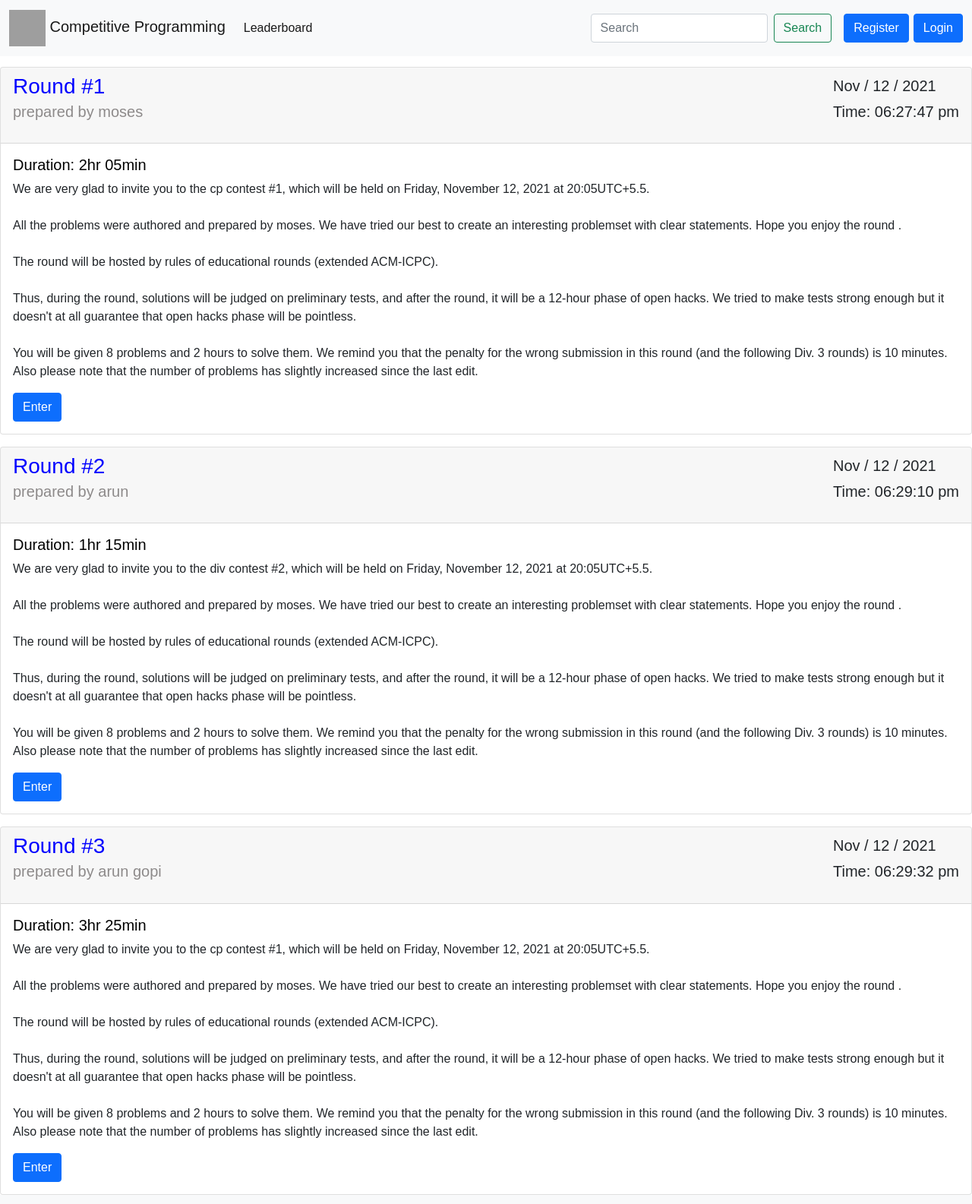
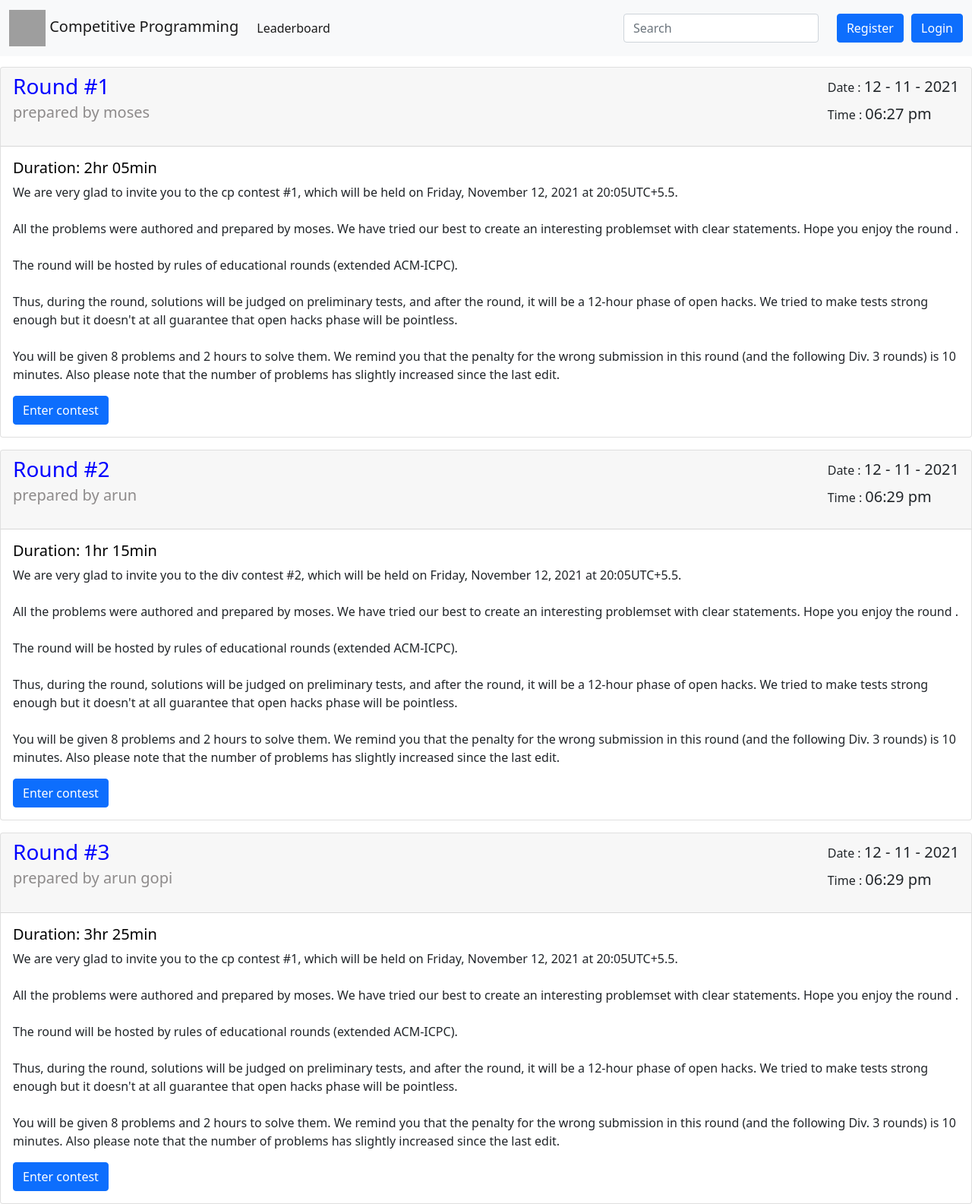
Before and after one commit to i-am-arunkumar/Competitive-programming-platform, a PHP site: page / in a window 1280 px wide. Shown: the whole page at 76% size. Run offline with PHP 8.4, Linux system fonts and the light colour scheme; data comes from the database, SQL or seed files in the repository; some libraries are stand-ins or nearby versions; grey boxes are pictures that could not be loaded.

Commit message:
update
register login console to real output
date time format change
implemented search using list.js
logout things

```diff
--- a/Authentication/register.php
+++ b/Authentication/register.php
@@ -22,7 +22,11 @@ include("../commons/db_connection.php");
 if($id2==$id){
     echo 'Username already exist! ';
 }
+else{
+    echo 'Registration successful! ';
+}
 
- echo $email.','.$id.','.$name.','.$username.','.$password.');' ;
+
+ //echo $email.','.$id.','.$name.','.$username.','.$password.');' ;
 
 ?>
--- a/Question/index.php
+++ b/Question/index.php
@@ -138,6 +138,11 @@ $question = $question_data["question"];
 
 
         <script>
+
+            if(!sessionStorage.getItem("uid")){
+                window.location.href = "/competitive-programming-platform"
+            }
+
             const lang_map = {
                 52: "c_cpp",
                 53: "c_cpp"
--- a/Signin/Login.php
+++ b/Signin/Login.php
@@ -2,7 +2,6 @@
 <html>
 <head>
 <meta name="viewport" content="width=device-width, initial-scale=1">
-<link href="signin.css"  rel="stylesheet">
 </head>
 <body>
 
@@ -43,7 +42,16 @@
                         username: $("#uname").val(),
                         password : $("#pwd").val()
                     }).then(e => {
-                        console.log(e);
+                      console.log(e);
+                      let data = JSON.parse(e)
+                       if(data.status === "success") {
+                         sessionStorage.setItem("uid" ,data.id);
+                         document.getElementById('id02').style.display='none';
+                         authHandle(true);
+                       }
+                       else{
+                         alert(data.status);
+                       }
                     })
   }
 // Get the modal
@@ -59,6 +67,7 @@ window.onclick = function(event) {
         modal1.style.display = "none";
     }
 }
+
 </script>
 
 
--- a/Signin/Register.php
+++ b/Signin/Register.php
@@ -4,7 +4,6 @@
 <head>
 
     <meta name="viewport" content="width=device-width, initial-scale=1">
-    <link href="./signin.css" rel="stylesheet">
     <style>
 
     </style>
@@ -36,10 +35,8 @@
                 <label for="psw"><b>Password</b></label>
                 <input type="password" placeholder="Enter Password" name="psw_r" id="psw_r" required>
 
-                <button class="bttt" onclick='registersubmit();'>Login</button>
-                <label>
-                    <input type="checkbox" checked="checked" name="remember"> Remember me
-                </label>
+                <button class="bttt" onclick='registersubmit();'>Register</button>
+
             </div>
 
             <div class="container" style="background-color:#f1f1f1">
@@ -60,7 +57,8 @@
                 password: $("#psw_r").val(),
 
             }).then(e => {
-                console.log(e);
+                document.getElementById('id01').style.display='none';
+                alert(e);
             })
         }
     </script>
--- a/commons/header.php
+++ b/commons/header.php
@@ -1,27 +1,13 @@
-<!--Head-->
-
-<head>
-    <meta charset="UTF-8">
-    <meta http-equiv="X-UA-Compatible" content="IE=edge">
-    <meta name="viewport" content="width=device-width, initial-scale=1.0">
-
-    <title></title>
-
-    <link href="https://cdn.jsdelivr.net/npm/bootstrap@5.1.3/dist/css/bootstrap.min.css" rel="stylesheet" integrity="sha384-1BmE4kWBq78iYhFldvKuhfTAU6auU8tT94WrHftjDbrCEXSU1oBoqyl2QvZ6jIW3" crossorigin="anonymous">
-
-    <script src="https://cdn.jsdelivr.net/npm/bootstrap@5.1.3/dist/js/bootstrap.bundle.min.js" integrity="sha384-ka7Sk0Gln4gmtz2MlQnikT1wXgYsOg+OMhuP+IlRH9sENBO0LRn5q+8nbTov4+1p" crossorigin="anonymous"></script>
-    <script src="https://code.jquery.com/jquery-3.1.1.min.js" integrity="sha256-hVVnYaiADRTO2PzUGmuLJr8BLUSjGIZsDYGmIJLv2b8=" crossorigin="anonymous"></script>
-</head>
-
 <?php
-include("Signin/Register.php");
-include("Signin/Login.php");
+$path = $_SERVER['DOCUMENT_ROOT'];
+include($path . "/competitive-programming-platform/Signin/Register.php");
+include($path . "/competitive-programming-platform/Signin/Login.php");
 ?>
 
 <!--Navbar-->
 <nav style="position:fixed;width:100%;z-index:100;top:0;" class="navbar navbar-expand-lg navbar-light bg-light">
     <div class="container-fluid">
-        <a class="navbar-brand" href="#">
+        <a class="navbar-brand" href="index.php">
             <img src="https://th.bing.com/th/id/R.9c5c3d2ed1ebd22dbcf567bc5d2d4fc8?rik=vC8lSSfdD1U5zg&riu=http%3a%2f%2fwww.newdesignfile.com%2fpostpic%2f2014%2f09%2fcomputer-programming-code-icon_334973.png&ehk=opjpxA8O%2bpC5h%2bX8BO4YhrH6OlFCGHNEpuf8I9v9tqg%3d&risl=&pid=ImgRaw&r=0" alt="" width="48" height="48" class="d-inline-block align-text-center">
             Competitive Programming
         </a>
@@ -35,13 +21,17 @@ include("Signin/Login.php");
                     <a class="nav-link active" aria-current="page" href="#">Leaderboard</a>
                 </li>
             </ul>
-            <form class="d-flex">
-                <input class="form-control me-2" type="search" placeholder="Search" aria-label="Search">
-                <button class="btn btn-outline-success" type="submit">Search</button>
+            <form class="d-flex" style="margin :0px;">
+                <input class="search form-control me-2" type="search" placeholder="Search" aria-label="Search">
             </form>
             <!-- <button type="button" class="btn btn-primary" style="margin-left : 16px;" data-bs-toggle="modal" data-bs-target="#signindialog">SIGN IN</button> -->
+            <div id="auth-cluster">
                 <button type="button" class="btn btn-primary" style="margin-left : 16px;" data-bs-toggle="modal" onclick="document.getElementById('id01').style.display='block'" style="width:auto;">Register</button>
                 <button type="button" class="btn btn-primary" style="margin-left : 6px;" data-bs-toggle="modal" onclick="document.getElementById('id02').style.display='block'" style="width:auto;">Login</button>
+            </div>
+            <button type="button" class="btn btn-danger logout" style="margin-left : 16px;" style="width:auto;" onclick='sessionStorage.clear();window.location.href="/competitive-programming-platform";authHandle(false);' id="logout">Logout</button>
+
+
         </div>
     </div>
 </nav>
@@ -81,3 +71,19 @@ include("Signin/Login.php");
         </div>
     </div>
 </div>
+
+<script>
+    function authHandle(isLoggedin) {
+        if (isLoggedin) {
+            $("#auth-cluster").hide();
+            $("#logout").show();
+
+        } else {
+            $("#auth-cluster").show();
+            $("#logout").hide();
+        }
+
+    }
+
+    authHandle(sessionStorage.getItem("uid"));
+</script>
--- a/index.php
+++ b/index.php
@@ -1,34 +1,61 @@
 <!DOCTYPE html>
 <html lang="en">
 
-<link href="Signin/signin.css" rel="stylesheet">
+<!--Head-->
 
+<head>
+    <meta charset="UTF-8">
+    <meta http-equiv="X-UA-Compatible" content="IE=edge">
+    <meta name="viewport" content="width=device-width, initial-scale=1.0">
+    <link href="Signin/signin.css" rel="stylesheet">
 
-<?php
+    <title>Home</title>
 
 
 
-include("commons/header.php");
-?>
+    <link href="https://cdn.jsdelivr.net/npm/bootstrap@5.1.3/dist/css/bootstrap.min.css" rel="stylesheet" integrity="sha384-1BmE4kWBq78iYhFldvKuhfTAU6auU8tT94WrHftjDbrCEXSU1oBoqyl2QvZ6jIW3" crossorigin="anonymous">
+
+    <script src="https://cdn.jsdelivr.net/npm/bootstrap@5.1.3/dist/js/bootstrap.bundle.min.js" integrity="sha384-ka7Sk0Gln4gmtz2MlQnikT1wXgYsOg+OMhuP+IlRH9sENBO0LRn5q+8nbTov4+1p" crossorigin="anonymous"></script>
+    <script src="https://code.jquery.com/jquery-3.1.1.min.js" integrity="sha256-hVVnYaiADRTO2PzUGmuLJr8BLUSjGIZsDYGmIJLv2b8=" crossorigin="anonymous"></script>
+    <script src="//cdnjs.cloudflare.com/ajax/libs/list.js/1.5.0/list.min.js"></script>
+</head>
 
 <style>
     .card {
         margin-top: 16px;
     }
+
+    .logout {
+        display: none;
+    }
+
+    .header-light{
+        font-weight: 400;
+        font-style: normal;
+        font-size: 16px;
+    }
+
+
 </style>
 
-<body>
+<body id="root">
+
+
+
+    <?php
+
+    include("commons/header.php");
+    ?>
 
 
 
 
-    <div style="padding-top:72px">
-
+    <div class="list" style="padding-top:72px">
 
         <?php
         include("commons/db_connection.php");
 
-        $sql = "SELECT contest_name, contest_date, contest_duration,contest_author,contest_description FROM contest_details";
+        $sql = "SELECT contest_id, contest_name, contest_date, contest_duration,contest_author,contest_description FROM contest_details";
         $result = $conn->query($sql);
 
         if ($result !== false && $result->num_rows > 0) {
@@ -38,21 +65,21 @@ include("commons/header.php");
 
                 echo  '
             <div class="card" >
-                <h3 class="card-header" style="line-height:120%">  <a href="/competitive-programming-platform/Contest" style="color:blue;text-decoration:none">' . $row["contest_name"] . '</a>
+                <h3 class="card-header" style="line-height:120%">  <a class="cname" href="javascript:entercontest(' . $row["contest_id"] . ');" style="color:blue;text-decoration:none">' . $row["contest_name"] . '</a>
 
-                <p style="float:right;font-size:20px;"> ' . date_format(date_create($row["contest_date"]), "M / d / Y") . '<br>Time: ' .
-                    date_format(date_create($row["contest_date"]), "h:i:s a") . ' </p>
+                <p style="float:right;font-size:20px;"> <span class="header-light" > Date : </span>' . date_format(date_create($row["contest_date"]), "d - m - Y") . '<br><span class="header-light"> Time : </span> ' .
+                    date_format(date_create($row["contest_date"]), "h:i a") . ' </p>
 
                 <br>
 
-                <p style="float:left;font-size:20px;color:rgba(139, 136, 136, 0.979)">prepared by ' . $row["contest_author"] . '</p>
+                <p class="cauthor" style="float:left;font-size:20px;color:rgba(139, 136, 136, 0.979)">prepared by ' . $row["contest_author"] . '</p>
 
 
                 </h3>
                 <div class="card-body">
                     <h5 class="card-title" style="color:rgb(0, 0, 0);"> Duration: ' . date_format(date_create($row["contest_duration"]), "g") . 'hr ' . date_format(date_create($row["contest_duration"]), "i") . 'min </h5>
                     <p class="card-text">' . $row["contest_description"] . '</p>
-                    <a href="/competitive-programming-platform/Contest" class="btn btn-primary">Enter</a>
+                    <a onclick="entercontest(' . $row["contest_id"] . ');" class="btn btn-'.'primary">Enter contest</a>
                 </div>
             </div>
             ';
@@ -66,7 +93,30 @@ include("commons/header.php");
 
 
 
+        <script>
+            var options = {
+                valueNames: ['cname','cauthor']
+            };
 
+            var userList = new List('root', options);
+
+
+
+
+            function entercontest(cid,timestamp) {
+                if (sessionStorage.getItem("uid")) {
+
+                    if (Date.now() < timestamp) {
+                        window.location.href = "/competitive-programming-platform/Contest/contest.php?id=" + cid;
+                    }else{
+                        alert("Contest was over! better luck next time :(");
+                    }
+
+                } else {
+                    alert("Please log in participate in contest");
+                }
+            }
+        </script>
 </body>
 
 </html>
```
Lines whose indentation alone changed are shown as unchanged.
